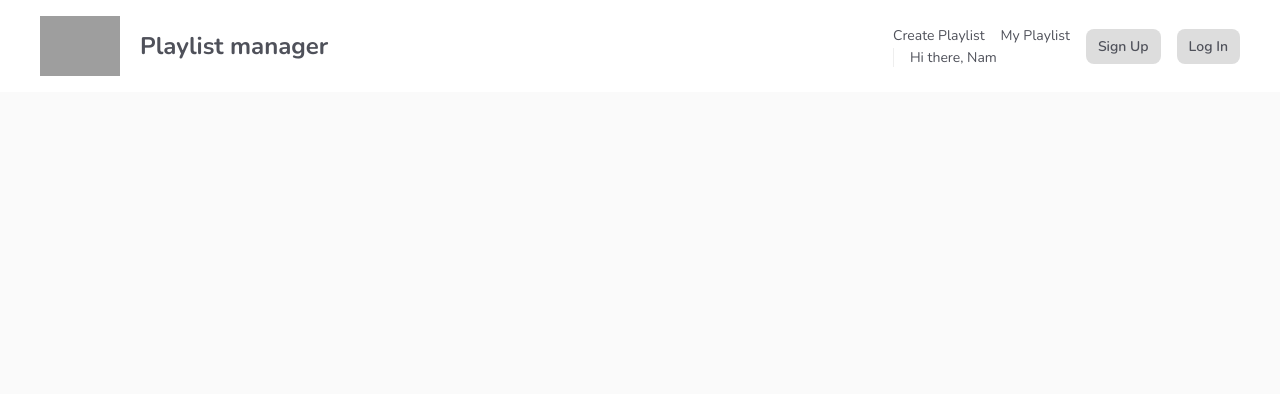
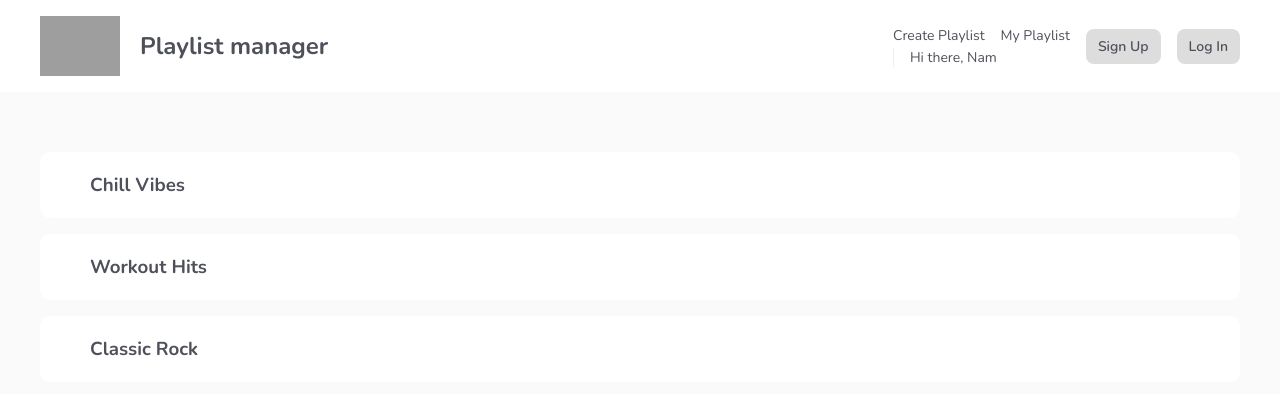
Before and after one commit to tuannamnguyen/playlist-manager-fe, a Vue app: page / in a window 1280 px wide. Before the commit this address had no page. Shown: the top 394 px of the page. Built offline with nearby package versions, Linux system fonts and the light colour scheme; grey boxes are pictures that could not be loaded.

Commit message:
all playlists view

```diff
--- a/src/components/ListView.vue
+++ b/src/components/ListView.vue
@@ -1,6 +1,6 @@
 <template>
-    <div v-for="playlist in playlists" :key="playlist.id">
-        <router-link :to="{ name: 'PlaylistDetails', params: { id: playlist.id } }">
+    <div v-for="playlist in playlists" :key="playlist.playlist_id">
+        <router-link to="/">
             <div class="single">
                 <div class="thumbnail">
                     <img :src="playlist.coverURL" />
@@ -8,9 +8,6 @@
                 </div>
                 <div class="info">
                     <h3>{{ playlist.playlist_name }}</h3>
-                </div>
-                <div class="song-number">
-                    <p> {{ playlist.songs.length }} songs</p>
                 </div>
             </div>
         </router-link>
--- /dev/null
+++ b/src/composables/getCollection.js
@@ -0,0 +1,38 @@
+import { ref } from "vue";
+
+const getCollection = () => {
+    // TODO: replace with real API later
+
+    const playlists = ref(null);
+    const error = ref(null);
+
+    playlists.value = [
+        {
+            "playlist_id": 1,
+            "playlist_name": "Chill Vibes",
+            "user_id": "1",
+            "updated_at": "2024-08-24T04:05:57.469908Z",
+            "created_at": "2024-08-24T04:05:57.469908Z"
+        },
+        {
+            "playlist_id": 2,
+            "playlist_name": "Workout Hits",
+            "user_id": "2",
+            "updated_at": "2024-08-24T04:05:57.469908Z",
+            "created_at": "2024-08-24T04:05:57.469908Z"
+        },
+        {
+            "playlist_id": 3,
+            "playlist_name": "Classic Rock",
+            "user_id": "3",
+            "updated_at": "2024-08-24T04:05:57.469908Z",
+            "created_at": "2024-08-24T04:05:57.469908Z"
+        }
+    ];
+
+    error.value = null;
+
+    return { error, playlists };
+}
+
+export default getCollection;
--- a/src/views/Home.vue
+++ b/src/views/Home.vue
@@ -9,12 +9,13 @@
 
 <script>
 import ListView from '@/components/ListView.vue';
+import getCollection from '@/composables/getCollection';
 
 export default {
     name: "Home",
     components: { ListView },
     setup() {
-        const { error, playlists } = getCollection("playlist");
+        const { error, playlists } = getCollection();
         return { error, playlists };
     }
 }
```
